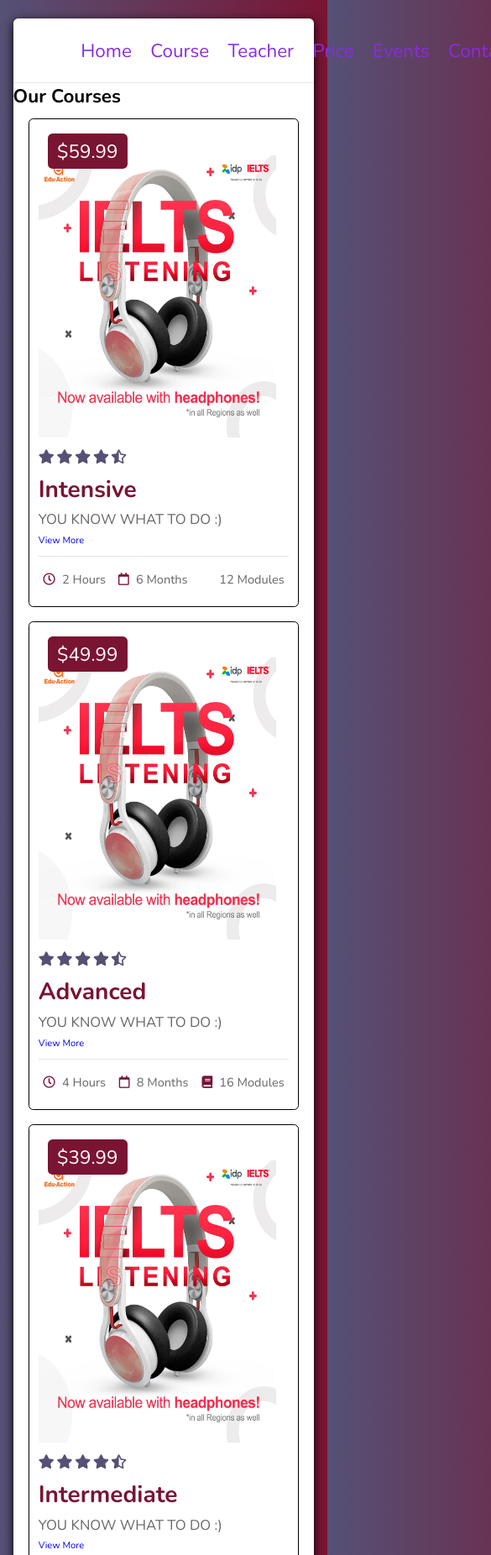
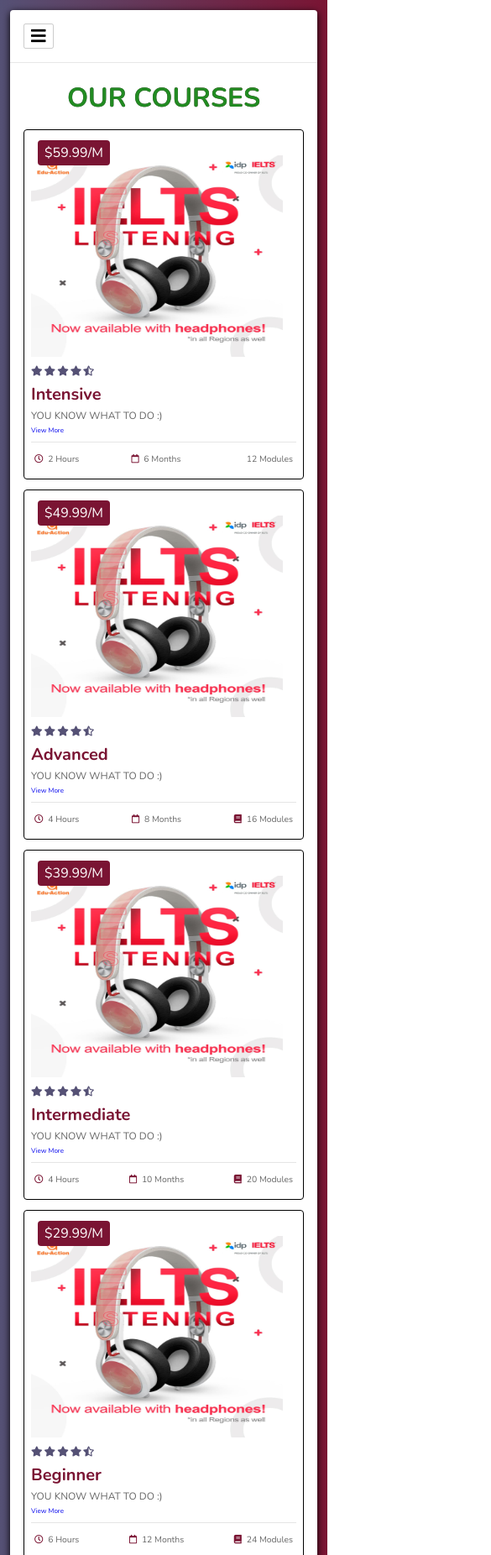
Before and after one commit to wiut14421/web-technology, a plain HTML site: page course.html in a window 390 px wide. Shown: the top 1852 px of the page at 84% size, 585 px wide, since content can reach past the window. Drawn offline with nearby package versions, Linux system fonts and the light colour scheme.

Commit message:
make it better

```diff
--- a/Style/style.css
+++ b/Style/style.css
@@ -23,7 +23,7 @@
     overflow-x: hidden;
   }
 
-  /* html::-webkit-scrollbar{
+  html::-webkit-scrollbar{
     width:1rem;
   }
 
@@ -32,9 +32,9 @@
   }
 
   html::-webkit-scrollbar-thumb{
-    background:#fff;
-    border-radius: 5rem;
-  } */
+    background: #fff;
+    border-radius:4rem;
+  }
 
   body{
     background:var(--gradient);
@@ -51,14 +51,17 @@
     box-shadow: 0 .3rem 1rem black;
   }
 
-  /* header{
-    color:transparent;
+  .heading{
+    color: forestgreen;
+    background:var(--gradient);
+    -webkit-background-clip: text;
     background-clip: text;
+    padding:0 1rem;
+    padding-top: 2.5rem;
     text-align: center;
-    font-size: 1rem;
+    font-size: 4rem;
     text-transform: uppercase;
-  } */
-
+  }
 
   header{
     display: flex;
@@ -152,7 +155,6 @@ header .navbar a{
     flex:1 1 40rem;
 
   }
-
 
   .home .image img{
     width: 100%;
@@ -514,7 +516,7 @@ header .navbar a{
 
 
 
-/*
+
 @media (max-width:991px){
 
     html{
@@ -573,4 +575,4 @@ header .navbar a{
       font-size: 50%;
     }
 
-  }  */
+  }
--- a/contact.html
+++ b/contact.html
@@ -15,6 +15,8 @@
     <div class="container">
 
         <header>
+
+            <div id="menu" class="fas fa-bars"></div>
 
             <nav class="navbar">
                 <a href="#" class="logo">
@@ -101,6 +103,6 @@
     </div>
 
 
-    <script src=""></script>
+    <script src="js/script.js"></script>
 </body>
 </html>
--- a/course.html
+++ b/course.html
@@ -13,6 +13,8 @@
     <div class="container">
 
         <header>
+
+            <div id="menu" class="fas fa-bars"></div>
 
             <nav class="navbar">
                 <a href="#" class="logo">
@@ -33,7 +35,7 @@
         <section class="course">
 
             <div class="box">
-                <span class="amount">$59.99</span>
+                <span class="amount">$59.99/m</span>
                 <img src="images/ieltscourse50.jpg" alt="">
                 <div class="stars">
                     <i class="fas fa-star"></i>
@@ -53,7 +55,7 @@
             </div>
 
             <div class="box">
-                <span class="amount">$49.99</span>
+                <span class="amount">$49.99/m</span>
                 <img src="images/ieltscourse50.jpg" alt="">
                 <div class="stars">
                     <i class="fas fa-star"></i>
@@ -73,7 +75,7 @@
             </div>
 
             <div class="box">
-                <span class="amount">$39.99</span>
+                <span class="amount">$39.99/m</span>
                 <img src="images/ieltscourse50.jpg" alt="">
                 <div class="stars">
                     <i class="fas fa-star"></i>
@@ -93,7 +95,7 @@
             </div>
 
             <div class="box">
-                <span class="amount">$29.99</span>
+                <span class="amount">$29.99/m</span>
                 <img src="images/ieltscourse50.jpg" alt="">
                 <div class="stars">
                     <i class="fas fa-star"></i>
@@ -114,7 +116,7 @@
 
 
     <div class="box">
-        <span class="amount">$29.99</span>
+        <span class="amount">$29.99/m</span>
         <img src="images/grammercourse39.jpg" alt="">
         <div class="stars">
             <i class="fas fa-star"></i>
@@ -135,7 +137,7 @@
 
 
     <div class="box">
-        <span class="amount">$19.99</span>
+        <span class="amount">$19.99/m</span>
         <img src="images/engishforkids.jpg" alt="">
         <div class="stars">
             <i class="fas fa-star"></i>
@@ -201,6 +203,6 @@
     </div>
 
 
-<script src=""></script>
+<script src="js/script.js"></script>
 </body>
 </html>
--- /dev/null
+++ b/js/script.js
@@ -0,0 +1,12 @@
+let menu = document.querySelector('#menu');
+let navbar = document.querySelector('.navbar');
+
+menu.onclick = () =>{
+  menu.classList.toggle('fa-times');
+  navbar.classList.toggle('active');
+}
+
+window.onscroll = () =>{
+  menu.classList.remove('fa-times');
+  navbar.classList.remove('active');
+}
```
Also changed, not shown: events.html (+4 -0 lines), index.html (+9 -2 lines), price.html (+6 -4 lines), teacher.html (+3 -1 lines).
